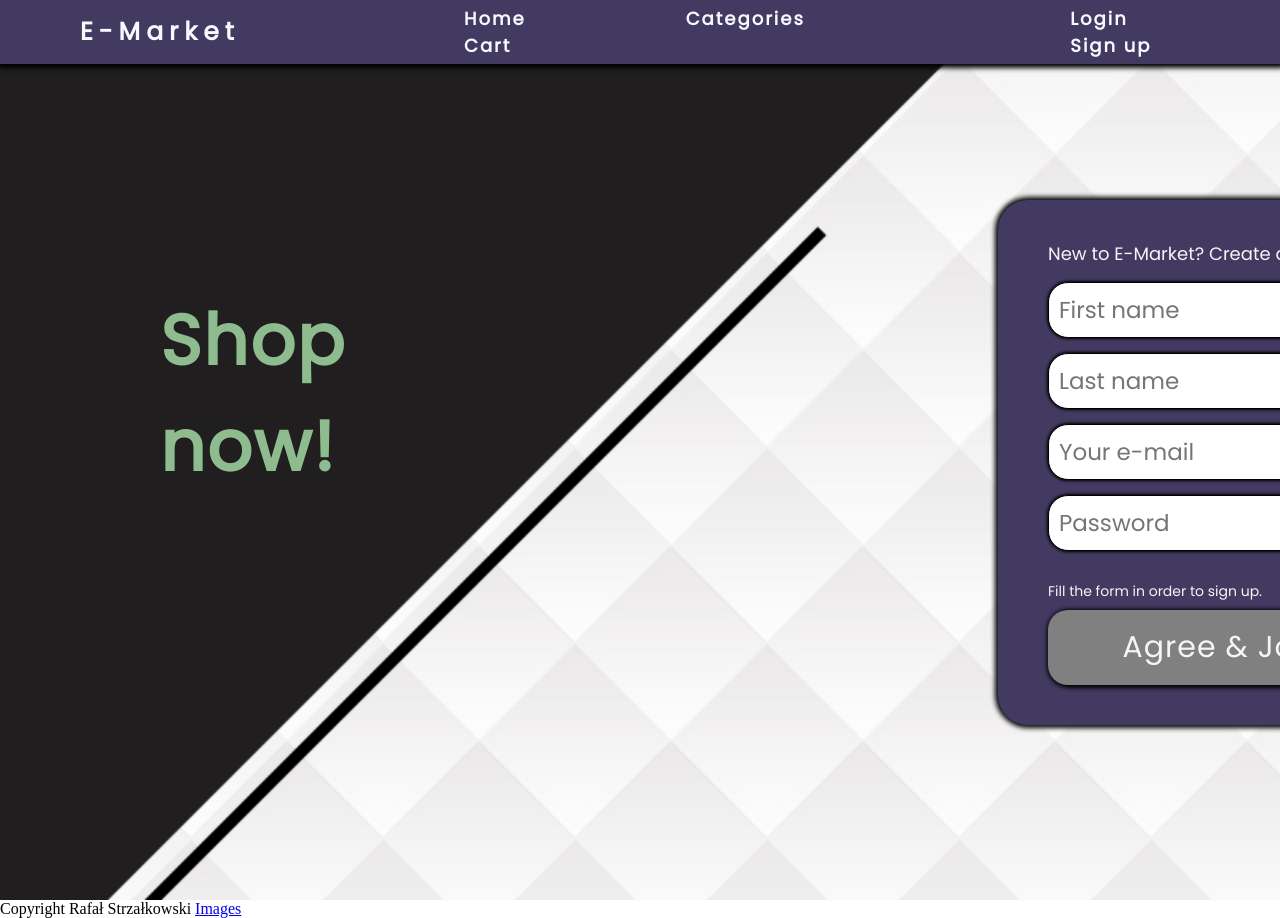
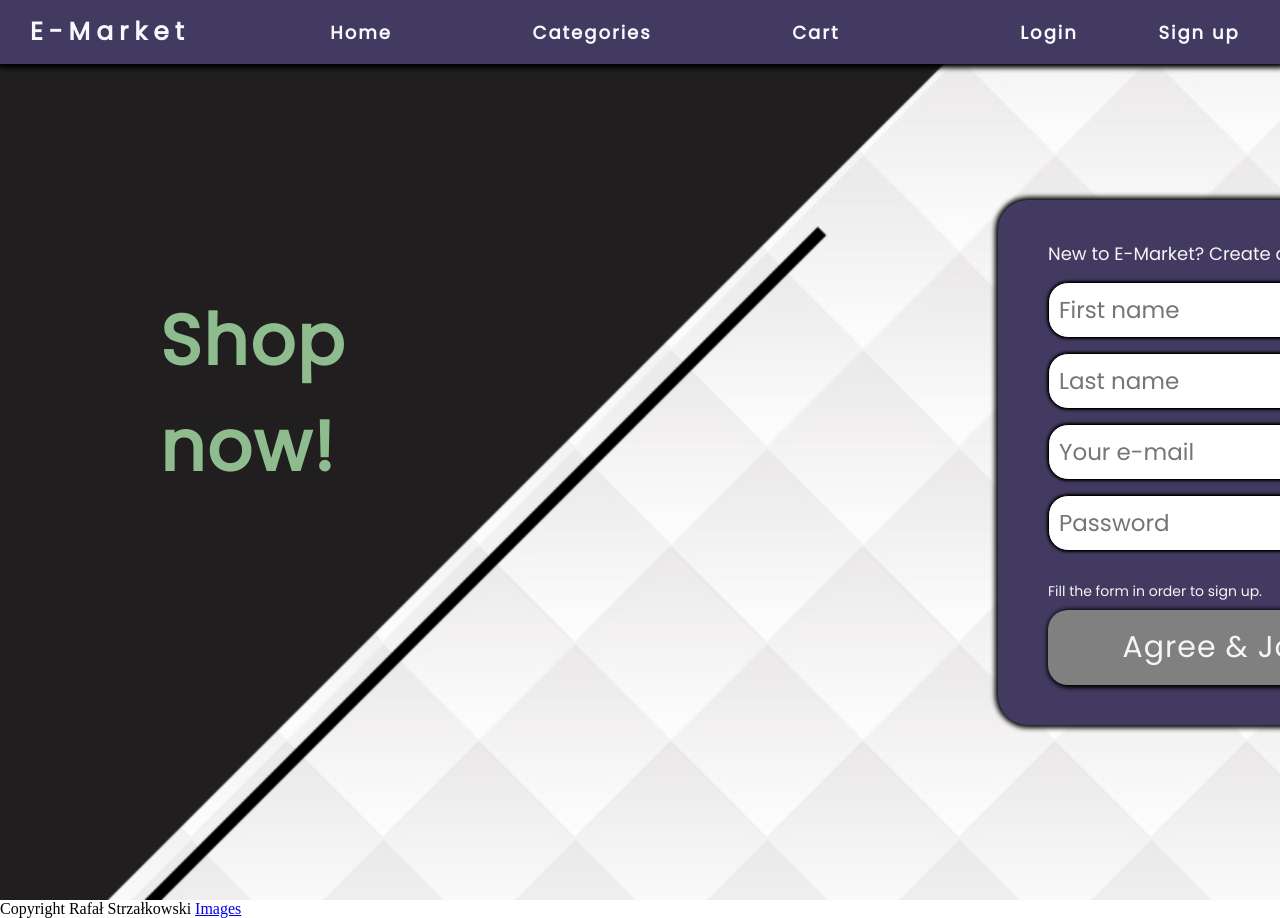
Before and after one commit to rstrzalkowski/E-Market, an Angular app in the folder frontend/: page / in a window 1280 px wide. Shown: the top 918 px of the page. Built offline with nearby package versions, Linux system fonts and the light colour scheme.

Commit message:
Header CSS refactored to flexbox

```diff
--- a/frontend/src/app/components/header/header.component.css
+++ b/frontend/src/app/components/header/header.component.css
@@ -1,31 +1,43 @@
 @import url('https://fonts.googleapis.com/css?family=Poppins');
 
 
-.logo h4 {
+.header {
+  display: flex;
+  font-family: 'Poppins', 'sans-serif';
+  min-height: 8vh;
+  background-color: #433a62;
+  box-shadow: 1px 1px 5px 3px;
+}
+
+.left-section {
+  display: flex;
+  min-width: 180px;
+  align-items: center;
+}
+
+.left-section h1 {
+  margin-left: 30px;
   color: ghostwhite;
   letter-spacing: 6px;
   font-size: 25px;
   cursor: pointer;
-  padding-left: 80px;
 }
 
-.nav {
+.middle-section {
   display: flex;
+  flex: 1;
   align-items: center;
-  min-height: 8vh;
-  background-color: #433a62;
-  font-family: 'Poppins', 'sans-serif';
-  box-shadow: 1px 1px 5px 3px;
+  justify-content: space-evenly;
 }
 
-.nav-list {
+.right-section {
   display: flex;
-  justify-content: space-between;
-  width: 70%;
-  margin-left: auto;
+  min-width: 300px;
+  align-items: center;
+  justify-content: space-around;
 }
 
-.nav-list a {
+.header a {
   text-decoration: none;
   letter-spacing: 2px;
   font-size: 18px;
@@ -34,22 +46,6 @@
   transition-duration: 0.3s;
 }
 
-.nav-list a:hover {
+.header a:hover {
   color: darkseagreen;
 }
-
-.nav-list li {
-  list-style: none;
-}
-
-
-.nav-list-center li {
-  display: inline-block;
-  padding: 0 80px;
-}
-
-
-.nav-list-right li {
-  display: inline-block;
-  padding: 0 30px;
-}
--- a/frontend/src/app/components/header/header.component.html
+++ b/frontend/src/app/components/header/header.component.html
@@ -1,16 +1,16 @@
-<nav class="nav">
-  <div class="logo">
-    <h4>E-Market</h4>
+<div class="header">
+  <div class="left-section">
+    <h1 routerLink="">E-Market</h1>
   </div>
-  <ul class="nav-list">
-    <div class="nav-list-center">
-      <li><a href="#">Home</a></li>
-      <li><a href="#">Categories</a></li>
-      <li><a href="#">Cart</a></li>
-    </div>
-    <div class="nav-list-right">
-      <li><a routerLink="/login">Login</a></li>
-      <li><a routerLink="">Sign up</a></li>
-    </div>
-  </ul>
-</nav>
+
+  <div class="middle-section">
+    <p><a routerLink="">Home</a></p>
+    <p><a routerLink="">Categories</a></p>
+    <p><a routerLink="">Cart</a></p>
+  </div>
+
+  <div class="right-section">
+    <p><a routerLink="/login">Login</a></p>
+    <p><a routerLink="">Sign up</a></p>
+  </div>
+</div>
```
